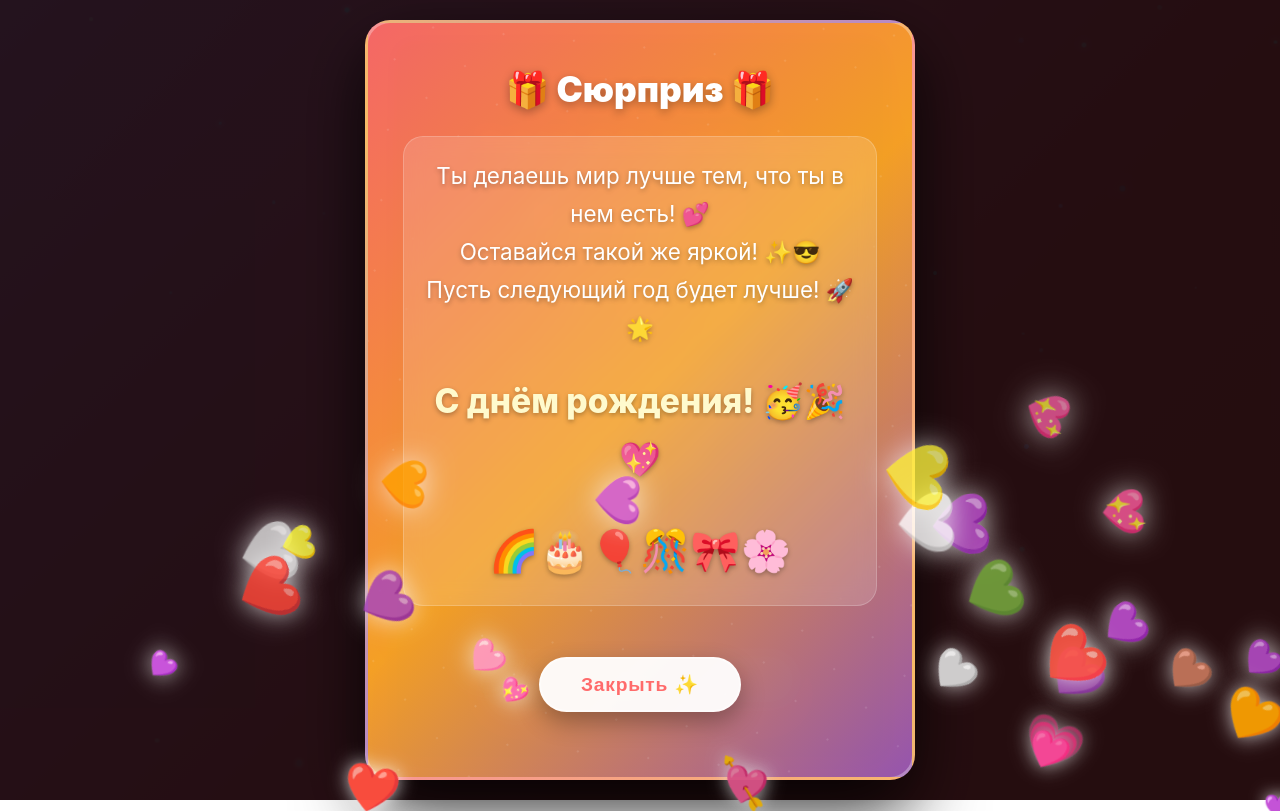
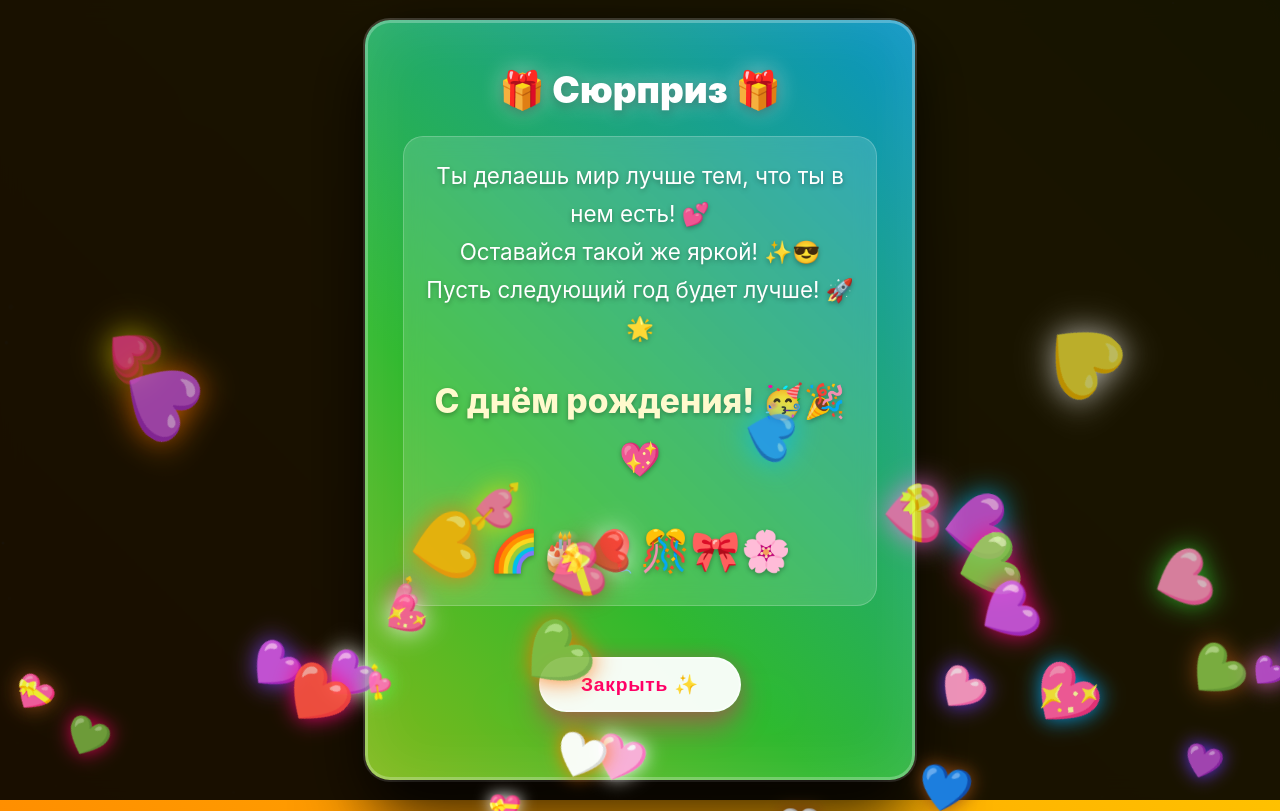
Before and after one commit to ModestCodeCreator/Happy-birthday-, a plain HTML site: page index.html in a window 1280 px wide. Both pictures are taken after a click on the button "Открыть сюрприз 🎁". Drawn offline with Linux system fonts and the light colour scheme.

Commit message:
index.html

```diff
--- a/index.html
+++ b/index.html
@@ -9,10 +9,12 @@
 
         body {
             font-family: -apple-system, BlinkMacSystemFont, 'Segoe UI', Roboto, sans-serif;
-            background: linear-gradient(135deg, #667eea 0%, #764ba2 25%, #f093fb 50%, #f5576c 75%, #ff5858 100%);
-            background-size: 400% 400%;
+            background: linear-gradient(45deg,
+                #ff0066, #ff6600, #ffcc00,
+                #33cc33, #0099ff, #6633ff,
+                #ff0066, #ff6600, #ffcc00);
+            background-size: 1000% 1000%;
             min-height: 100vh;
-            height: 100%;
             display: flex;
             align-items: center;
             justify-content: center;
@@ -20,13 +22,36 @@
             padding: 20px;
             overflow: hidden;
             position: relative;
-            animation: gradientBG 15s ease infinite;
+            animation: gradientBG 8s ease infinite;
         }
 
         @keyframes gradientBG {
             0% { background-position: 0% 50%; }
             50% { background-position: 100% 50%; }
             100% { background-position: 0% 50%; }
+        }
+
+        /* Эффект мерцания звезд */
+        .stars {
+            position: fixed;
+            top: 0;
+            left: 0;
+            width: 100%;
+            height: 100%;
+            pointer-events: none;
+            z-index: -1;
+        }
+
+        .star {
+            position: absolute;
+            background: white;
+            border-radius: 50%;
+            animation: twinkle 3s infinite;
+        }
+
+        @keyframes twinkle {
+            0%, 100% { opacity: 0.2; transform: scale(0.8); }
+            50% { opacity: 1; transform: scale(1.2); }
         }
 
         .card {
@@ -37,12 +62,39 @@
             width: 90%;
             max-width: 500px;
             text-align: center;
-            box-shadow: 0 25px 60px rgba(0, 0, 0, 0.4);
-            border: 2px solid rgba(255, 255, 255, 0.15);
+            box-shadow:
+                0 25px 60px rgba(0, 0, 0, 0.4),
+                0 0 0 1px rgba(255, 255, 255, 0.1),
+                0 0 50px rgba(255, 255, 255, 0.1) inset;
+            border: 2px solid rgba(255, 255, 255, 0.2);
             animation: float 8s ease-in-out infinite;
             position: relative;
             z-index: 1;
             transition: all 0.4s ease;
+            overflow: hidden;
+        }
+
+        .card::before {
+            content: '';
+            position: absolute;
+            top: -2px;
+            left: -2px;
+            right: -2px;
+            bottom: -2px;
+            background: linear-gradient(45deg,
+                #ff0066, #ff6600, #ffcc00,
+                #33cc33, #0099ff, #6633ff);
+            background-size: 400% 400%;
+            border-radius: 27px;
+            z-index: -1;
+            animation: borderGlow 4s ease infinite;
+            filter: blur(10px);
+            opacity: 0.7;
+        }
+
+        @keyframes borderGlow {
+            0%, 100% { background-position: 0% 50%; }
+            50% { background-position: 100% 50%; }
         }
 
         .surprise-open .card {
@@ -59,8 +111,11 @@
         }
 
         h1 {
-            background: linear-gradient(90deg, #ff6b6b, #ffa726, #ff6b6b);
-            background-size: 200% 200%;
+            background: linear-gradient(90deg,
+                #ff0066, #ff6600, #ffcc00,
+                #33cc33, #0099ff, #6633ff,
+                #ff0066);
+            background-size: 300% 300%;
             -webkit-background-clip: text;
             -webkit-text-fill-color: transparent;
             background-clip: text;
@@ -68,13 +123,13 @@
             margin-bottom: 10px;
             font-weight: 900;
             line-height: 1.2;
-            animation: gradientText 3s ease infinite;
+            animation: gradientText 4s ease infinite;
+            text-shadow: 0 5px 15px rgba(0, 0, 0, 0.3);
         }
 
         @keyframes gradientText {
-            0% { background-position: 0% 50%; }
+            0%, 100% { background-position: 0% 50%; }
             50% { background-position: 100% 50%; }
-            100% { background-position: 0% 50%; }
         }
 
         .name {
@@ -83,20 +138,43 @@
             margin: 15px 0;
             letter-spacing: 1.5px;
             color: white;
-            text-shadow: 0 0 30px rgba(255, 107, 107, 0.7);
-            animation: glow 2s ease-in-out infinite alternate;
+            text-shadow:
+                0 0 20px rgba(255, 0, 102, 0.7),
+                0 0 40px rgba(255, 0, 102, 0.5),
+                0 0 60px rgba(255, 0, 102, 0.3);
+            animation: nameGlow 2s ease-in-out infinite alternate;
         }
 
-        @keyframes glow {
-            from { text-shadow: 0 0 20px rgba(255, 107, 107, 0.7); }
-            to { text-shadow: 0 0 30px rgba(255, 107, 107, 0.9), 0 0 40px rgba(255, 107, 107, 0.6); }
+        @keyframes nameGlow {
+            from {
+                text-shadow:
+                    0 0 20px rgba(255, 0, 102, 0.7),
+                    0 0 40px rgba(255, 0, 102, 0.5),
+                    0 0 60px rgba(255, 0, 102, 0.3);
+            }
+            to {
+                text-shadow:
+                    0 0 30px rgba(255, 102, 0, 0.8),
+                    0 0 50px rgba(255, 204, 0, 0.6),
+                    0 0 70px rgba(51, 204, 51, 0.4);
+            }
         }
 
         .cake {
             font-size: 3.5em;
             margin: 20px 0;
-            animation: bounce 2s infinite;
-            filter: drop-shadow(0 5px 10px rgba(0, 0, 0, 0.3));
+            animation: bounce 2s infinite, cakeColor 5s infinite;
+            filter: drop-shadow(0 5px 15px rgba(0, 0, 0, 0.4));
+            position: relative;
+        }
+
+        @keyframes cakeColor {
+            0% { color: #ff0066; }
+            20% { color: #ff6600; }
+            40% { color: #ffcc00; }
+            60% { color: #33cc33; }
+            80% { color: #0099ff; }
+            100% { color: #6633ff; }
         }
 
         @keyframes bounce {
@@ -110,6 +188,11 @@
             margin: 20px 0;
             font-size: 1.2em;
             text-shadow: 0 1px 3px rgba(0, 0, 0, 0.3);
+            background: rgba(255, 255, 255, 0.05);
+            padding: 20px;
+            border-radius: 15px;
+            border: 1px solid rgba(255, 255, 255, 0.1);
+            backdrop-filter: blur(5px);
         }
 
         .wishes {
@@ -121,7 +204,9 @@
         }
 
         .wish {
-            background: linear-gradient(135deg, rgba(255, 107, 107, 0.15), rgba(255, 167, 38, 0.15));
+            background: linear-gradient(135deg,
+                rgba(255, 0, 102, 0.2),
+                rgba(255, 102, 0, 0.2));
             padding: 12px 20px;
             border-radius: 50px;
             font-size: 1em;
@@ -130,17 +215,52 @@
             backdrop-filter: blur(5px);
             position: relative;
             overflow: hidden;
+            animation: wishColor 6s infinite;
+        }
+
+        @keyframes wishColor {
+            0% {
+                background: linear-gradient(135deg,
+                    rgba(255, 0, 102, 0.2),
+                    rgba(255, 102, 0, 0.2));
+                border-color: rgba(255, 0, 102, 0.3);
+            }
+            25% {
+                background: linear-gradient(135deg,
+                    rgba(255, 102, 0, 0.2),
+                    rgba(255, 204, 0, 0.2));
+                border-color: rgba(255, 102, 0, 0.3);
+            }
+            50% {
+                background: linear-gradient(135deg,
+                    rgba(255, 204, 0, 0.2),
+                    rgba(51, 204, 51, 0.2));
+                border-color: rgba(255, 204, 0, 0.3);
+            }
+            75% {
+                background: linear-gradient(135deg,
+                    rgba(51, 204, 51, 0.2),
+                    rgba(0, 153, 255, 0.2));
+                border-color: rgba(51, 204, 51, 0.3);
+            }
+            100% {
+                background: linear-gradient(135deg,
+                    rgba(0, 153, 255, 0.2),
+                    rgba(102, 51, 255, 0.2));
+                border-color: rgba(0, 153, 255, 0.3);
+            }
         }
 
         .wish:hover {
             transform: translateY(-5px) scale(1.08);
-            background: linear-gradient(135deg, rgba(255, 107, 107, 0.25), rgba(255, 167, 38, 0.25));
-            box-shadow: 0 10px 25px rgba(255, 107, 107, 0.4);
+            box-shadow: 0 10px 25px rgba(255, 0, 102, 0.4);
             border-color: rgba(255, 255, 255, 0.4);
         }
 
         button {
-            background: linear-gradient(135deg, #ff6b6b, #ffa726);
+            background: linear-gradient(45deg,
+                #ff0066, #ff6600, #ffcc00);
+            background-size: 200% 200%;
             color: white;
             border: none;
             padding: 16px 45px;
@@ -151,30 +271,35 @@
             font-weight: 700;
             letter-spacing: 0.8px;
             transition: all 0.3s ease;
-            box-shadow: 0 15px 30px rgba(255, 107, 107, 0.4);
+            box-shadow:
+                0 15px 30px rgba(255, 0, 102, 0.4),
+                0 0 20px rgba(255, 0, 102, 0.2);
             position: relative;
             z-index: 2;
             overflow: hidden;
+            animation: buttonGlow 3s infinite;
         }
 
-        button::before {
-            content: '';
-            position: absolute;
-            top: 0;
-            left: -100%;
-            width: 100%;
-            height: 100%;
-            background: linear-gradient(90deg, transparent, rgba(255, 255, 255, 0.3), transparent);
-            transition: left 0.7s;
+        @keyframes buttonGlow {
+            0%, 100% {
+                background-position: 0% 50%;
+                box-shadow:
+                    0 15px 30px rgba(255, 0, 102, 0.4),
+                    0 0 20px rgba(255, 0, 102, 0.2);
+            }
+            50% {
+                background-position: 100% 50%;
+                box-shadow:
+                    0 15px 30px rgba(0, 153, 255, 0.4),
+                    0 0 20px rgba(0, 153, 255, 0.2);
+            }
         }
 
         button:hover {
             transform: translateY(-5px) scale(1.05);
-            box-shadow: 0 20px 40px rgba(255, 107, 107, 0.6);
-        }
-
-        button:hover::before {
-            left: 100%;
+            box-shadow:
+                0 20px 40px rgba(255, 0, 102, 0.6),
+                0 0 30px rgba(255, 0, 102, 0.3);
         }
 
         button:active {
@@ -189,44 +314,44 @@
             left: 0;
             right: 0;
             bottom: 0;
-            background: rgba(0, 0, 0, 0.85);
+            background: rgba(0, 0, 0, 0.9);
             z-index: 1000;
             justify-content: center;
             align-items: center;
             padding: 20px;
             animation: fadeIn 0.4s ease;
+            backdrop-filter: blur(10px);
         }
 
         .surprise-card {
-            background: linear-gradient(135deg, rgba(255, 107, 107, 0.95), rgba(255, 167, 38, 0.95), rgba(155, 89, 182, 0.95));
+            background: linear-gradient(45deg,
+                rgba(255, 0, 102, 0.9),
+                rgba(255, 102, 0, 0.9),
+                rgba(255, 204, 0, 0.9),
+                rgba(51, 204, 51, 0.9),
+                rgba(0, 153, 255, 0.9),
+                rgba(102, 51, 255, 0.9));
+            background-size: 400% 400%;
             border-radius: 25px;
             padding: 45px 35px;
             max-width: 550px;
             width: 100%;
             text-align: center;
-            box-shadow: 0 30px 70px rgba(0, 0, 0, 0.7);
+            box-shadow:
+                0 30px 70px rgba(0, 0, 0, 0.7),
+                0 0 0 2px rgba(255, 255, 255, 0.2),
+                0 0 60px rgba(255, 255, 255, 0.1) inset;
             border: 3px solid rgba(255, 255, 255, 0.3);
-            animation: slideUp 0.6s cubic-bezier(0.175, 0.885, 0.32, 1.275);
+            animation:
+                slideUp 0.6s cubic-bezier(0.175, 0.885, 0.32, 1.275),
+                surpriseBg 8s ease infinite;
             position: relative;
             overflow: hidden;
         }
 
-        .surprise-card::before {
-            content: '';
-            position: absolute;
-            top: -50%;
-            left: -50%;
-            width: 200%;
-            height: 200%;
-            background: radial-gradient(circle, rgba(255, 255, 255, 0.1) 1px, transparent 1px);
-            background-size: 50px 50px;
-            animation: sparkle 20s linear infinite;
-            z-index: 0;
-        }
-
-        @keyframes sparkle {
-            0% { transform: rotate(0deg); }
-            100% { transform: rotate(360deg); }
+        @keyframes surpriseBg {
+            0%, 100% { background-position: 0% 50%; }
+            50% { background-position: 100% 50%; }
         }
 
         @keyframes slideUp {
@@ -250,7 +375,15 @@
             margin-bottom: 25px;
             color: white;
             font-weight: 900;
-            text-shadow: 0 3px 10px rgba(0, 0, 0, 0.3);
+            text-shadow:
+                0 3px 10px rgba(0, 0, 0, 0.3),
+                0 0 20px rgba(255, 255, 255, 0.5);
+            animation: titlePulse 2s infinite;
+        }
+
+        @keyframes titlePulse {
+            0%, 100% { transform: scale(1); }
+            50% { transform: scale(1.05); }
         }
 
         .surprise-message {
@@ -268,7 +401,7 @@
 
         .close-btn {
             background: rgba(255, 255, 255, 0.95);
-            color: #ff6b6b;
+            color: #ff0066;
             border: none;
             padding: 14px 40px;
             font-size: 1.2em;
@@ -304,7 +437,7 @@
             opacity: 0;
             animation: heartFloat 6s ease-out forwards;
             z-index: 2001;
-            filter: drop-shadow(0 0 8px rgba(255, 255, 255, 0.7));
+            filter: drop-shadow(0 0 8px currentColor);
         }
 
         @keyframes heartFloat {
@@ -331,7 +464,7 @@
             100% {
                 opacity: 0;
                 transform: translateY(-100px) rotate(225deg) scale(1);
-                filter: drop-shadow(0 0 15px rgba(255, 255, 255, 0.9));
+                filter: drop-shadow(0 0 15px currentColor);
             }
         }
 
@@ -350,20 +483,6 @@
                 max-height: 85vh;
                 overflow-y: auto;
             }
-
-            .surprise-card::-webkit-scrollbar {
-                width: 6px;
-            }
-
-            .surprise-card::-webkit-scrollbar-track {
-                background: rgba(255, 255, 255, 0.1);
-                border-radius: 10px;
-            }
-
-            .surprise-card::-webkit-scrollbar-thumb {
-                background: rgba(255, 255, 255, 0.3);
-                border-radius: 10px;
-            }
         }
 
         @media (max-width: 480px) {
@@ -380,17 +499,13 @@
     </style>
 </head>
 <body>
-    <!-- Скрытый аудио элемент -->
-    <audio id="birthdayMusic" loop style="display: none;">
-        <!-- Локальная ссылка на музыку (можно заменить на свою) -->
-        <source src="https://assets.mixkit.co/music/preview/mixkit-happy-birthday-to-you-443.mp3" type="audio/mpeg">
-        <!-- Запасной источник -->
-        <source src="https://www.soundhelix.com/examples/mp3/SoundHelix-Song-1.mp3" type="audio/mpeg">
-    </audio>
+    <!-- Звездный фон -->
+    <div class="stars" id="stars"></div>
 
-    <div class="particles" id="particles"></div>
+    <!-- Контейнер для сердечек -->
     <div class="hearts-container" id="hearts"></div>
 
+    <!-- Основная карточка -->
     <div class="card">
         <h1>🎉 С ДНЁМ РОЖДЕНИЯ! 🎂</h1>
         <div class="name">Саша 💖</div>
@@ -435,51 +550,22 @@
     </div>
 
     <script>
-        // Функция для воспроизведения музыки
-        function playMusic() {
-            const music = document.getElementById('birthdayMusic');
+        // Создаем звездный фон
+        function createStars() {
+            const container = document.getElementById('stars');
+            const starCount = 150;
 
-            // Устанавливаем громкость
-            music.volume = 0.3;
+            for (let i = 0; i < starCount; i++) {
+                const star = document.createElement('div');
+                star.className = 'star';
+                star.style.width = Math.random() * 3 + 1 + 'px';
+                star.style.height = star.style.width;
+                star.style.left = Math.random() * 100 + 'vw';
+                star.style.top = Math.random() * 100 + 'vh';
+                star.style.animationDelay = Math.random() * 3 + 's';
+                star.style.animationDuration = Math.random() * 2 + 2 + 's';
 
-            // Пытаемся воспроизвести
-            const playPromise = music.play();
-
-            if (playPromise !== undefined) {
-                playPromise
-                    .then(() => {
-                        console.log("Музыка включена!");
-                    })
-                    .catch(error => {
-                        console.log("Автовоспроизведение заблокировано. Музыка включится при взаимодействии.");
-                        // Запускаем музыку при первом клике
-                        document.addEventListener('click', function startMusicOnClick() {
-                            music.play();
-                            document.removeEventListener('click', startMusicOnClick);
-                        }, { once: true });
-                    });
-            }
-        }
-
-        // Создаем частицы фона
-        function createParticles() {
-            const container = document.getElementById('particles');
-            const count = 40;
-
-            for (let i = 0; i < count; i++) {
-                const particle = document.createElement('div');
-                particle.style.position = 'fixed';
-                particle.style.width = Math.random() * 5 + 2 + 'px';
-                particle.style.height = particle.style.width;
-                particle.style.background = `rgba(${Math.random() * 100 + 155}, ${Math.random() * 100 + 155}, 255, ${Math.random() * 0.4 + 0.2})`;
-                particle.style.borderRadius = '50%';
-                particle.style.left = Math.random() * 100 + 'vw';
-                particle.style.top = Math.random() * 100 + 'vh';
-                particle.style.boxShadow = `0 0 ${Math.random() * 15 + 5}px rgba(255, 255, 255, 0.5)`;
-                particle.style.animation = `float ${Math.random() * 20 + 10}s infinite linear`;
-                particle.style.zIndex = '-1';
-
-                container.appendChild(particle);
+                container.appendChild(star);
             }
         }
 
@@ -495,13 +581,13 @@
 
             // Обновляем основную кнопку
             button.textContent = 'Сюрприз открыт! 🎉';
-            button.style.background = 'linear-gradient(135deg, #00b894, #00cec9)';
+            button.style.background = 'linear-gradient(45deg, #00cc66, #00ff99)';
             button.disabled = true;
 
             // Запускаем сердечки ПОВЕРХ сюрприза
             createHearts();
 
-            // Вибрация
+            // Вибрация (если поддерживается)
             if (navigator.vibrate) navigator.vibrate([150, 100, 150]);
 
             // Блокируем прокрутку фона
@@ -522,12 +608,11 @@
             // Разблокируем прокрутку
             document.body.style.overflow = 'auto';
 
-            // Восстанавливаем основную кнопку (опционально)
+            // Восстанавливаем основную кнопку
             setTimeout(() => {
                 const mainButton = document.querySelector('.card button');
                 if (mainButton) {
                     mainButton.textContent = 'Открыть сюрприз 🎁';
-                    mainButton.style.background = 'linear-gradient(135deg, #ff6b6b, #ffa726)';
                     mainButton.disabled = false;
                 }
             }, 300);
@@ -539,7 +624,8 @@
             container.style.display = 'block';
 
             const heartColors = ['❤️', '🧡', '💛', '💚', '💙', '💜', '🩷', '🤍', '🤎', '💖', '💝', '💘', '💗'];
-            const heartCount = 50;
+            const heartColorsHex = ['#ff0066', '#ff6600', '#ffcc00', '#33cc33', '#0099ff', '#6633ff', '#ff66cc', '#ffffff', '#8b4513'];
+            const heartCount = 60;
 
             for (let i = 0; i < heartCount; i++) {
                 setTimeout(() => {
@@ -547,10 +633,11 @@
                     heart.className = 'heart';
                     heart.textContent = heartColors[Math.floor(Math.random() * heartColors.length)];
                     heart.style.left = Math.random() * 100 + 'vw';
-                    heart.style.fontSize = Math.random() * 30 + 25 + 'px';
+                    heart.style.fontSize = Math.random() * 35 + 25 + 'px';
                     heart.style.animationDelay = Math.random() * 0.5 + 's';
                     heart.style.animationDuration = Math.random() * 4 + 4 + 's';
-                    heart.style.filter = `drop-shadow(0 0 10px rgba(255, 255, 255, 0.8)) brightness(${Math.random() * 0.5 + 0.8})`;
+                    heart.style.color = heartColorsHex[Math.floor(Math.random() * heartColorsHex.length)];
+                    heart.style.filter = `drop-shadow(0 0 10px ${heart.style.color}) brightness(${Math.random() * 0.5 + 0.8})`;
 
                     // Добавляем случайное движение влево-вправо
                     heart.style.setProperty('--x-move', `${Math.random() * 100 - 50}px`);
@@ -563,7 +650,7 @@
                             heart.remove();
                         }
                     }, 8000);
-                }, i * 100); // Задержка между появлением сердечек
+                }, i * 80); // Задержка между появлением сердечек
             }
 
             // Скрываем контейнер через 8 секунд
@@ -587,24 +674,13 @@
             }
         });
 
-        // Инициализация
+        // Инициализация при загрузке
         window.addEventListener('load', () => {
-            createParticles();
+            createStars();
 
-            // Запускаем музыку с небольшой задержкой
-            setTimeout(playMusic, 500);
-
-            // Добавляем анимацию для частиц
+            // Добавляем кастомные анимации
             const style = document.createElement('style');
             style.textContent = `
-                @keyframes float {
-                    0% { transform: translateY(0) translateX(0); }
-                    25% { transform: translateY(-20px) translateX(10px); }
-                    50% { transform: translateY(-40px) translateX(-10px); }
-                    75% { transform: translateY(-20px) translateX(5px); }
-                    100% { transform: translateY(0) translateX(0); }
-                }
-
                 @keyframes heartFloat {
                     0% {
                         opacity: 1;
@@ -629,7 +705,7 @@
                     100% {
                         opacity: 0;
                         transform: translateY(-100px) translateX(calc(var(--x-move, 0) * -1)) rotate(225deg) scale(1);
-                        filter: drop-shadow(0 0 15px rgba(255, 255, 255, 0.9)) brightness(1.2);
+                        filter: drop-shadow(0 0 15px currentColor) brightness(1.2);
                     }
                 }
             `;
```
